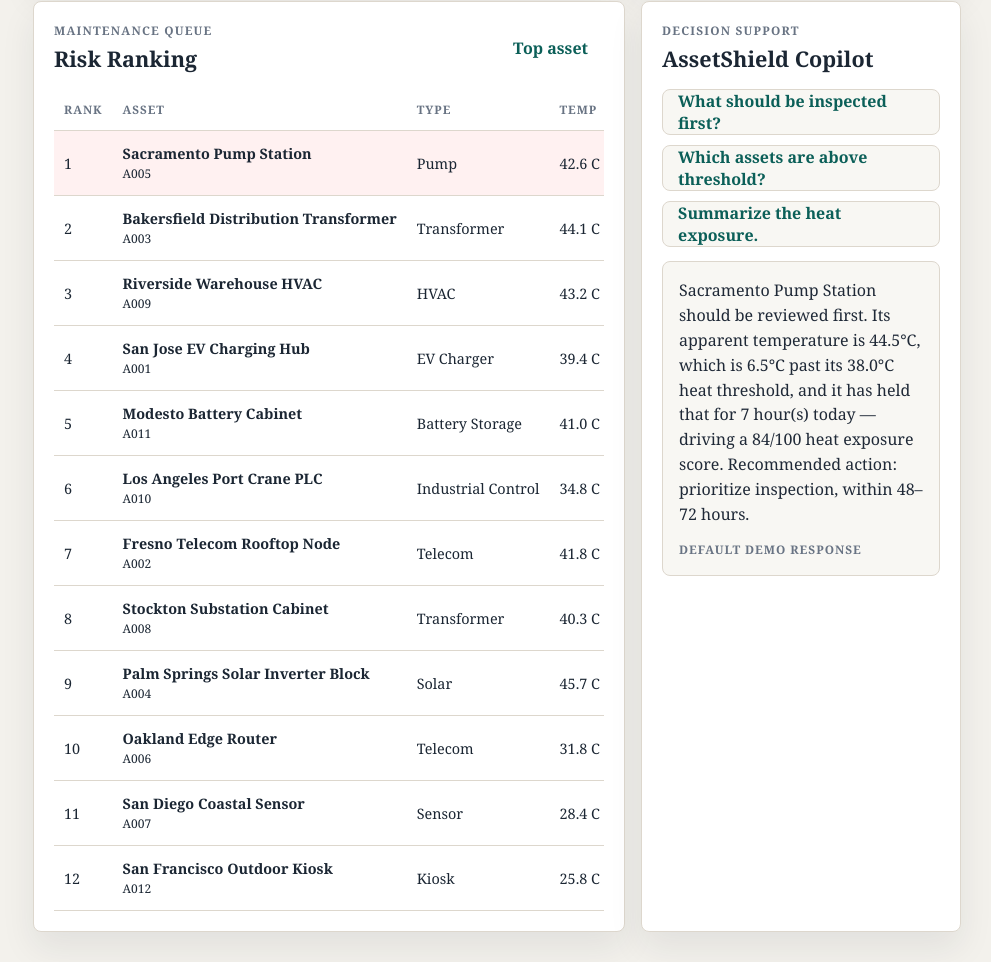
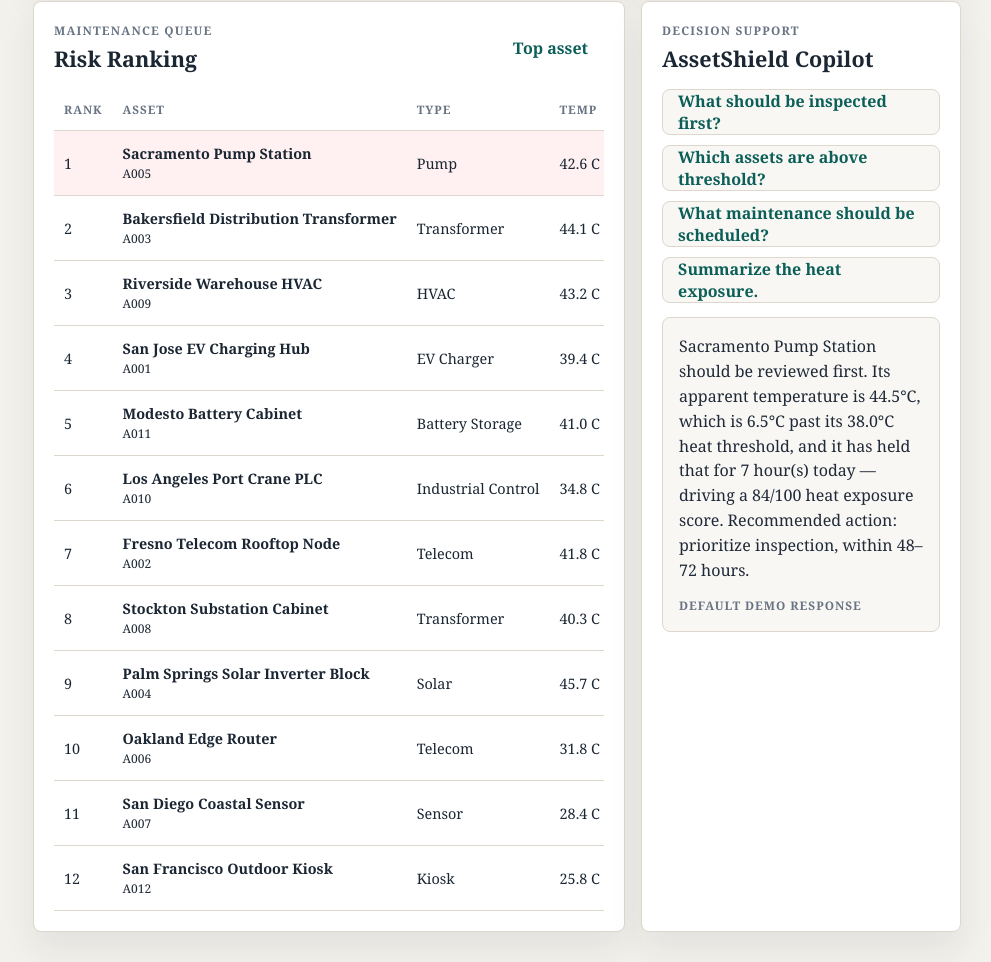
Before and after one commit to ai-bhatta/FortyGuard-Hackathon, a website: page web/index.html in a window 1280 px wide. Shown: the part 1577-2539 px from the top of the page, without its empty margins (289-1280 px from the left). Drawn offline with nearby package versions, Linux system fonts and the light colour scheme; no server answers; a small style sheet from the web is missing.

Commit message:
Add maintenance button to prompt grid

```diff
--- a/web/index.html
+++ b/web/index.html
@@ -140,6 +140,7 @@
             <div class="prompt-grid">
               <button data-prompt="inspect">What should be inspected first?</button>
               <button data-prompt="above">Which assets are above threshold?</button>
+              <button data-prompt="maintenance">What maintenance should be scheduled?</button>
               <button data-prompt="summary">Summarize the heat exposure.</button>
             </div>
             <div id="copilot-answer" class="answer-box"></div>
```
